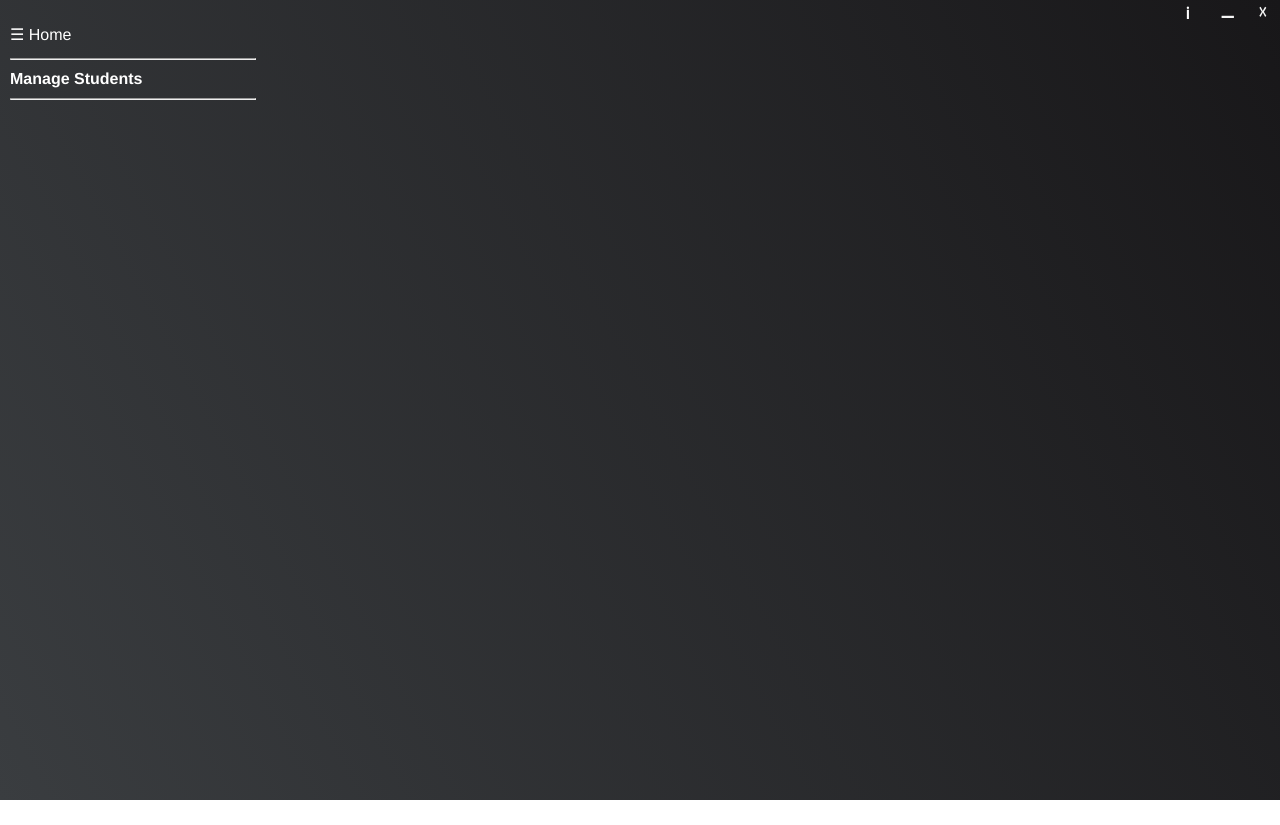
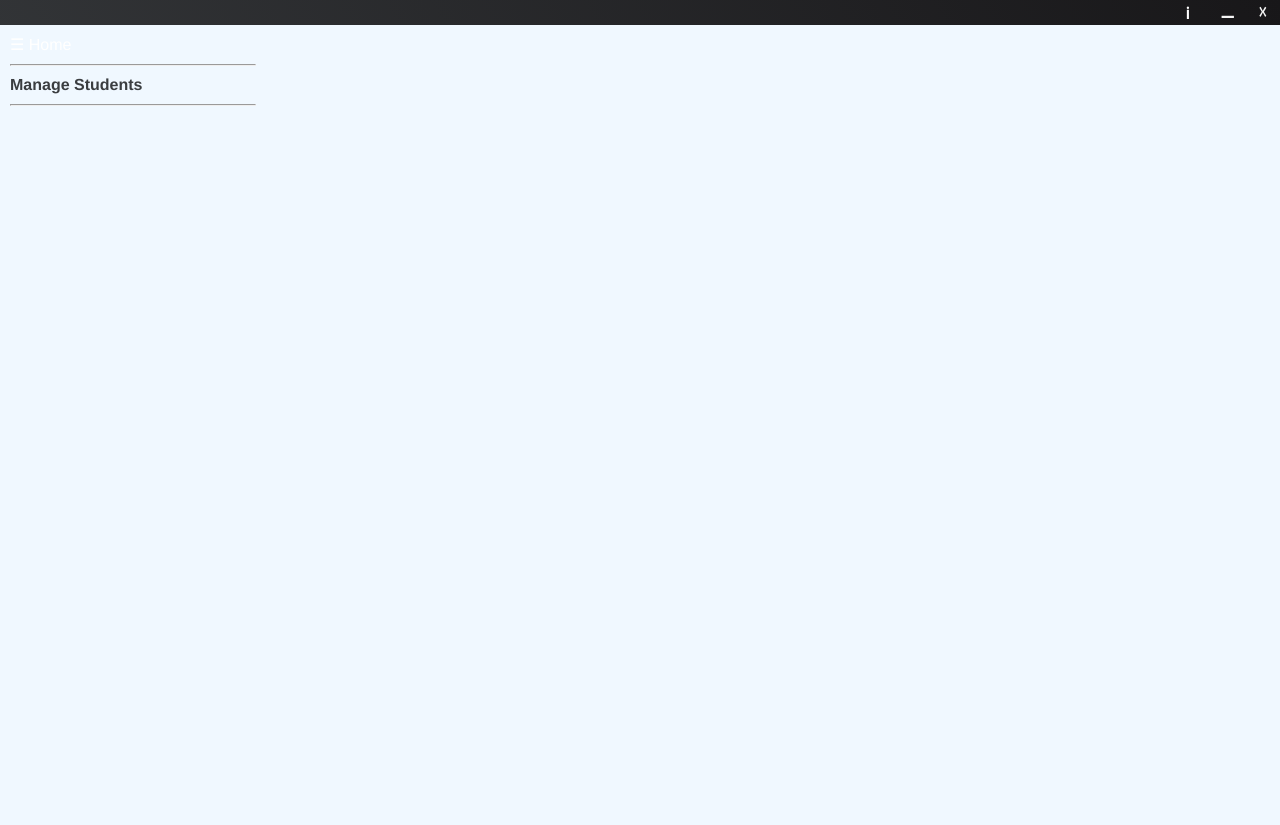
Before and after one commit to ashish6566/electron-vue-app, a Vue app in the folder app-1.0.0/: page /student in a window 1280 px wide. Built offline with nearby package versions, Linux system fonts and the light colour scheme.

Commit message:
app.vue updated

```diff
--- a/app-1.0.0/src/App.vue
+++ b/app-1.0.0/src/App.vue
@@ -63,6 +63,7 @@ button {
 #btnClose:hover{
   background-color: red;
 }
+
 .footer{
   width: 100%;
   height: 25px;
@@ -71,6 +72,8 @@ button {
 }
 .about, .account, .admin, .exams-scores, .employee, .library, .student, .transportation{
   height: 100%;
+  background: aliceblue;
+  color: #3a3d40;
 }
 .left-sidebar{
   width: 20%;
@@ -79,9 +82,9 @@ button {
   /* display: flex; */
 }
 #back-home{
-  display: inline-block;
-  height: 25px;
-  margin-bottom: 8px;
+  width: 100%;
+  display: block;
+  padding: 10px 0;
 }
 hr{
   background:white;
```
